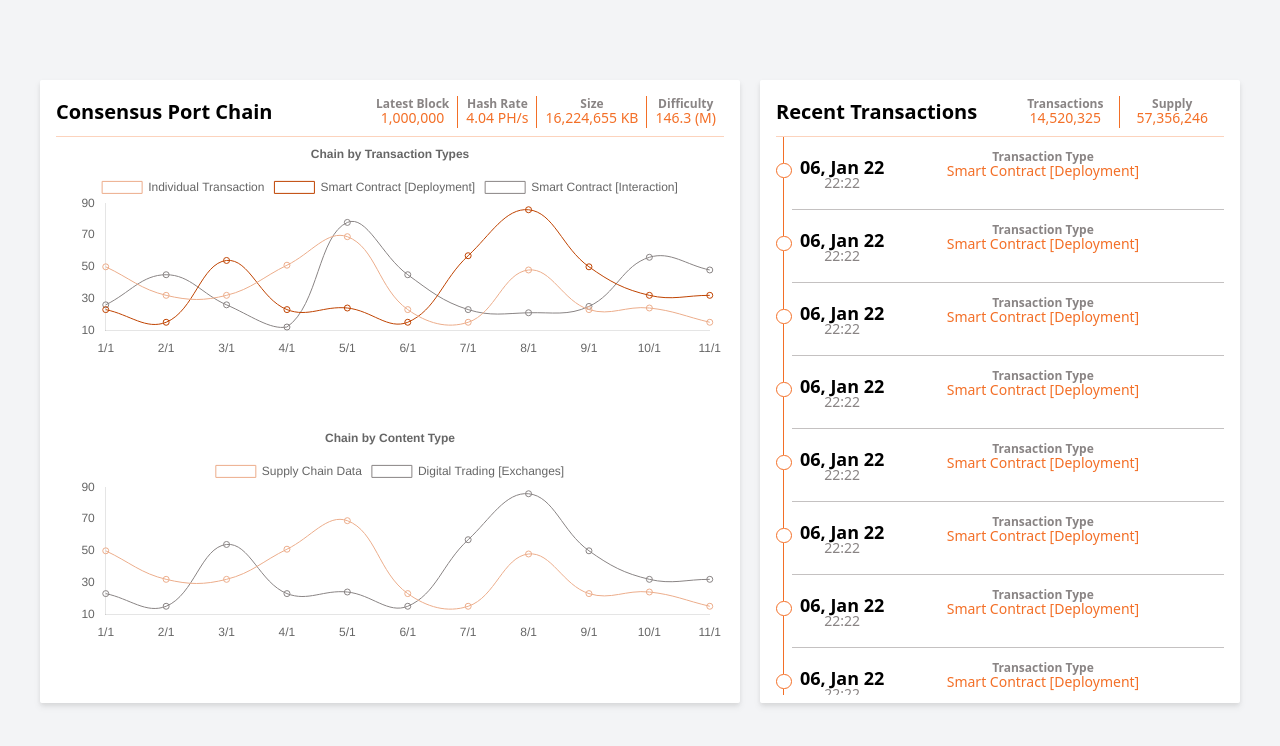
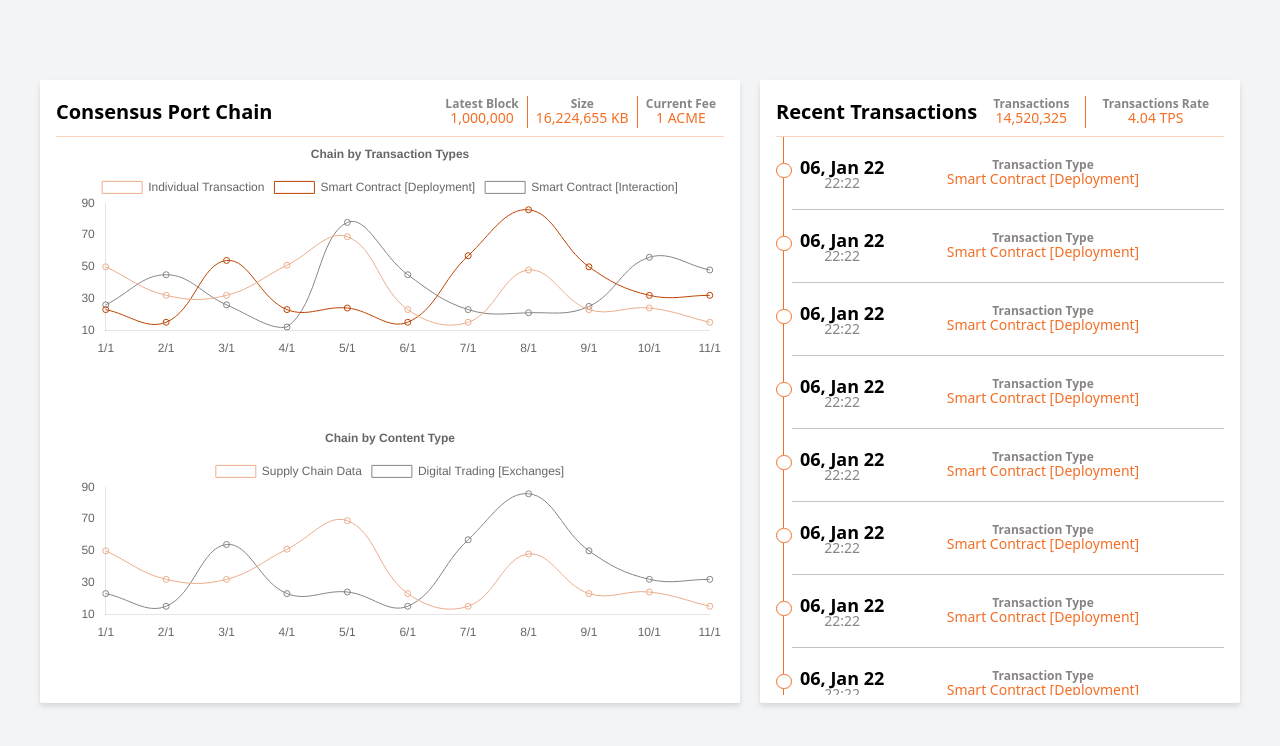
Before and after one commit to consensusnetworks/consensus-port, a Nuxt app: page / in a window 1280 px wide. Shown: the top 746 px of the page. Built offline with nearby package versions, Linux system fonts and the light colour scheme.

Commit message:
Update the analytics and some of the styling

```diff
--- a/components/Explorer.vue
+++ b/components/Explorer.vue
@@ -70,7 +70,7 @@
                                     <span class="font-extrabold h-5 text-lg whitespace-nowrap">06, Jan 22</span>
                                     <span class="text-grey text-sm whitespace-nowrap">22:22</span>
                                 </div>
-                                <div class="h-8 flex flex-col overflow-hidden">
+                                <div class="h-8 flex flex-col overflow-hidden mt-4">
                                     <div class="hover:-translate-y-[70%] hover:duration-long">
                                         <div class="flex flex-col px-4 text-center">
                                             <span class="text-grey font-semibold h-3 text-xs whitespace-nowrap">Transaction Type</span>
@@ -187,16 +187,12 @@ const chainAnalytics = useState("chainAnalytics", () => {
       stat: "1,000,000"
     },
     {
-      title: "Hash Rate",
-      stat: "4.04 PH/s"
-    },
-    {
       title: "Size",
       stat: "16,224,655 KB"
     },
     {
-      title: "Difficulty",
-      stat: "146.3 (M)"
+      title: "Current Fee",
+      stat: "1 ACME"
     },
   ]
 });
@@ -208,8 +204,8 @@ const transactionAnalytics = useState("transactionAnalytics", () => {
       stat: "14,520,325"
     },
     {
-      title: "Supply",
-      stat: "57,356,246"
+      title: "Transactions Rate",
+      stat: "4.04 TPS"
     },
   ]
 });
```
